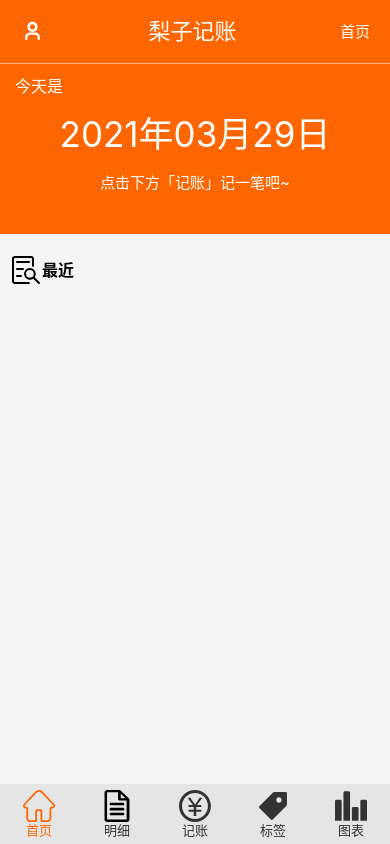
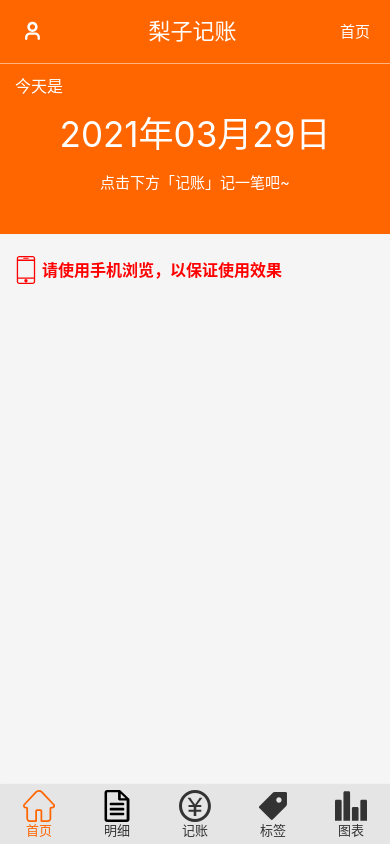
Before and after one commit to dana-wang9527/react-morney, a React app: page /#/home in a window 390 px wide. Built offline with nearby package versions, Linux system fonts and the light colour scheme.

Commit message:
添加了phone.svg

```diff
--- a/src/Views/Home.tsx
+++ b/src/Views/Home.tsx
@@ -1,6 +1,5 @@
 import React from 'react';
 import Layout from '../components/Layout';
-import dayjs from 'dayjs';
 import styled from 'styled-components';
 import Icon from '../components/Icon';
 import {getDate} from '../lib/createAt';
@@ -30,7 +29,7 @@ const Wrapper = styled.div`
     margin-top: 20px;
     .text4 {
       font-weight: bold;
-      color: #000;
+      color:red;
       display: flex;
       margin:10px 10px 0 10px;
       align-items: center;
@@ -47,8 +46,8 @@ const Home = ()=>{
                 </div>
                 <div className="recordsWrapper">
                     <div className="text4">
-                        <Icon name="note"/>
-                        <span>最近</span>
+                     <Icon name="phone"/>
+                     <span>请使用手机浏览，以保证使用效果</span>
                     </div>
                 </div>
             </Wrapper>
```
